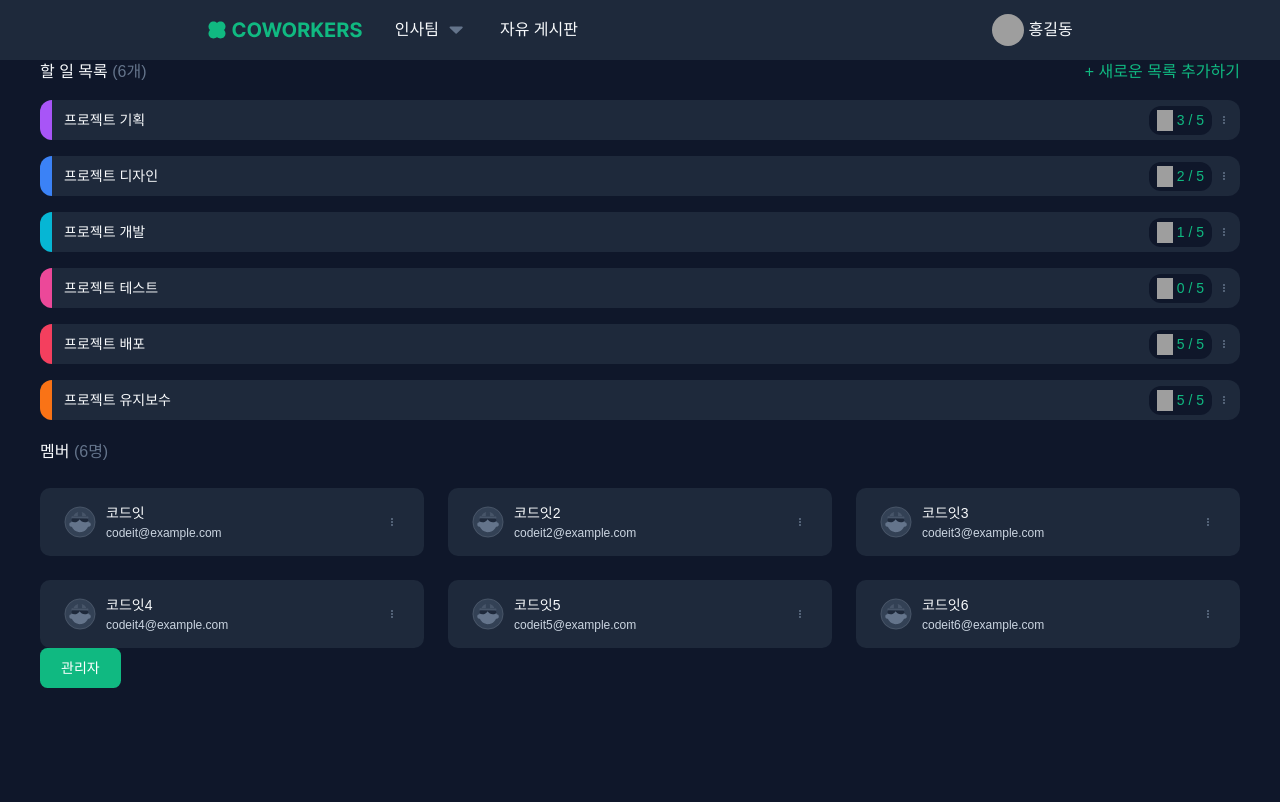
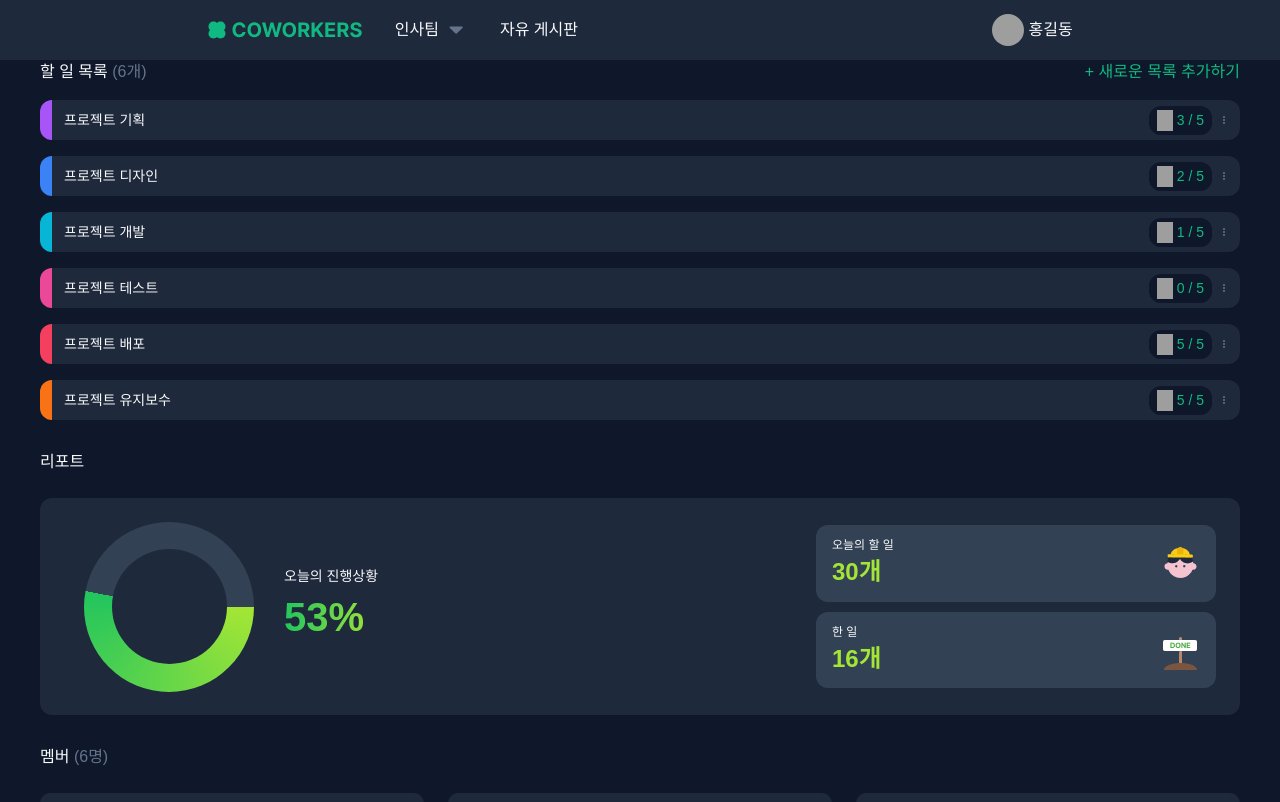
Before and after one commit to mingmi9/fe11-part4-team1-coworkers, a Next.js app: page /team/1 in a window 1280 px wide. Shown: the top 802 px of the page. Built offline with nearby package versions, Linux system fonts and the light colour scheme; grey boxes are pictures that could not be loaded; a web font is replaced by a local one.

Commit message:
feat: 리포트 컴포넌트 작성

```diff
--- a/app/(routes)/team/[teamid]/page.tsx
+++ b/app/(routes)/team/[teamid]/page.tsx
@@ -1,6 +1,7 @@
 'use client';
 
 import MemberSection from "@/_components/TeamPage/MemberSection";
+import ReportSection from "@/_components/TeamPage/ReportSection";
 import TodoListSection from "@/_components/TeamPage/TodoListSection";
 import { useParams } from "next/navigation";
 
@@ -74,9 +75,14 @@ const taskMockData = [
 
 export default function TeamPage () {
     const {teamid} = useParams();
+
+    const alltasksTodo = taskMockData.reduce((acc, cur) => acc + cur.taskTodo, 0);
+    const alltasksCompleted = taskMockData.reduce((acc, cur) => acc + cur.taskCompleted, 0);
+
     return(
-        <div className="h-full flex flex-col gap-[2rem] items-center">
+        <div className="h-full flex flex-col gap-[3rem] items-center">
             <TodoListSection tasks={taskMockData} teamId={teamid as string}/>
+            <ReportSection alltasks={alltasksTodo} completedtasks={alltasksCompleted}/>
             <MemberSection member={mockData}/>
         </div>
     )
--- /dev/null
+++ b/app/_components/TeamPage/ReportSection.tsx
@@ -0,0 +1,59 @@
+import Image from 'next/image';
+import todo from '@images/img_todo.png';
+import done from '@images/img_done.png';
+
+interface ReportSectionProps {
+    alltasks: number;
+    completedtasks: number;
+}
+
+export default function ReportSection ({alltasks, completedtasks}: ReportSectionProps) {
+    const graph = Math.round((completedtasks / alltasks) * 100);
+    return (
+        <div>
+            <div className="text-text-primary text-[1.6rem] mb-[2.4rem]">
+                리포트
+            </div>
+            <div className="w-[120rem] h-[21.7rem] flex items-center justify-between bg-background-secondary rounded-[1.2rem] p-[2.4rem] gap-[1rem]">
+                <div className="flex items-center gap-[3rem] ml-[2rem]">
+                    <div className="relative w-[17rem] h-[17rem] rounded-full">
+                        <div className="absolute inset-0 w-full h-full rounded-full " style={{background: `conic-gradient(from 90deg, #a3e635, #22c55e ${graph}% 0%, #334155 ${graph}% 100%)`,}}/>
+                        <div className="absolute inset-11 flex items-center justify-center bg-background-secondary rounded-full"/>
+                    </div>
+                    <div>
+                        <div className="text-text-primary text-[1.4rem]">
+                            오늘의 진행상황
+                        </div>
+                        <div className="text-transparent bg-clip-text bg-gradient-to-r from-green-500 to-lime-400 text-[4rem] font-bold">
+                            {graph}%
+                        </div>
+                    </div>
+                </div>
+                <div className="flex flex-col gap-[1rem]">
+                    <div className="flex justify-between items-center rounded-[1.2rem] bg-background-tertiary w-[40rem] h-[7.65rem] p-[1.6rem]">
+                        <div>
+                            <div className="text-text-primary text-[1.2rem]">
+                                오늘의 할 일
+                            </div>
+                            <div className="text-brand-tertiary text-[2.4rem] font-bold">
+                                {alltasks}개
+                            </div>
+                        </div>
+                        <Image src={todo} alt="오늘의 할일" width={40} height={40}/>
+                    </div>
+                    <div className="flex justify-between items-center rounded-[1.2rem] bg-background-tertiary w-[40rem] h-[7.65rem] p-[1.6rem]">
+                        <div>
+                            <div className="text-text-primary text-[1.2rem]">
+                                한 일
+                            </div>
+                            <div className="text-brand-tertiary text-[2.4rem] font-bold">
+                                {completedtasks}개
+                            </div>
+                        </div>
+                        <Image src={done} alt="한 일" width={40} height={40}/>
+                    </div>
+                </div>
+            </div>
+        </div>
+    )
+}
```
